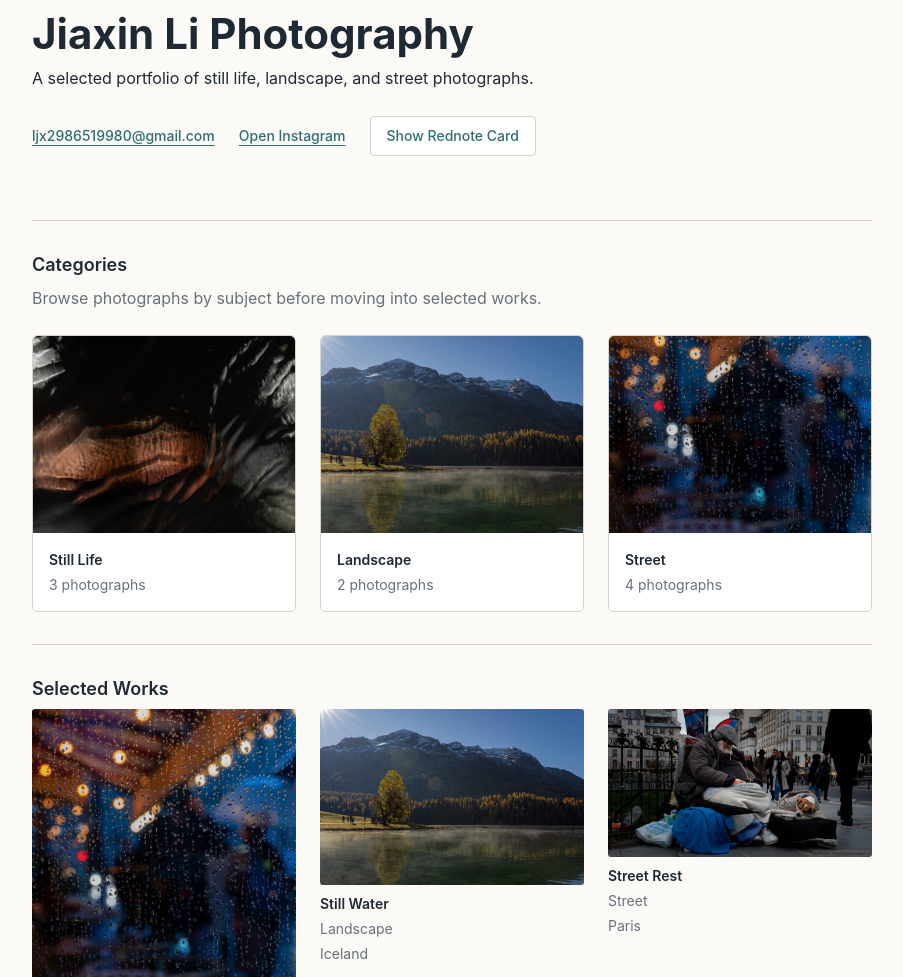
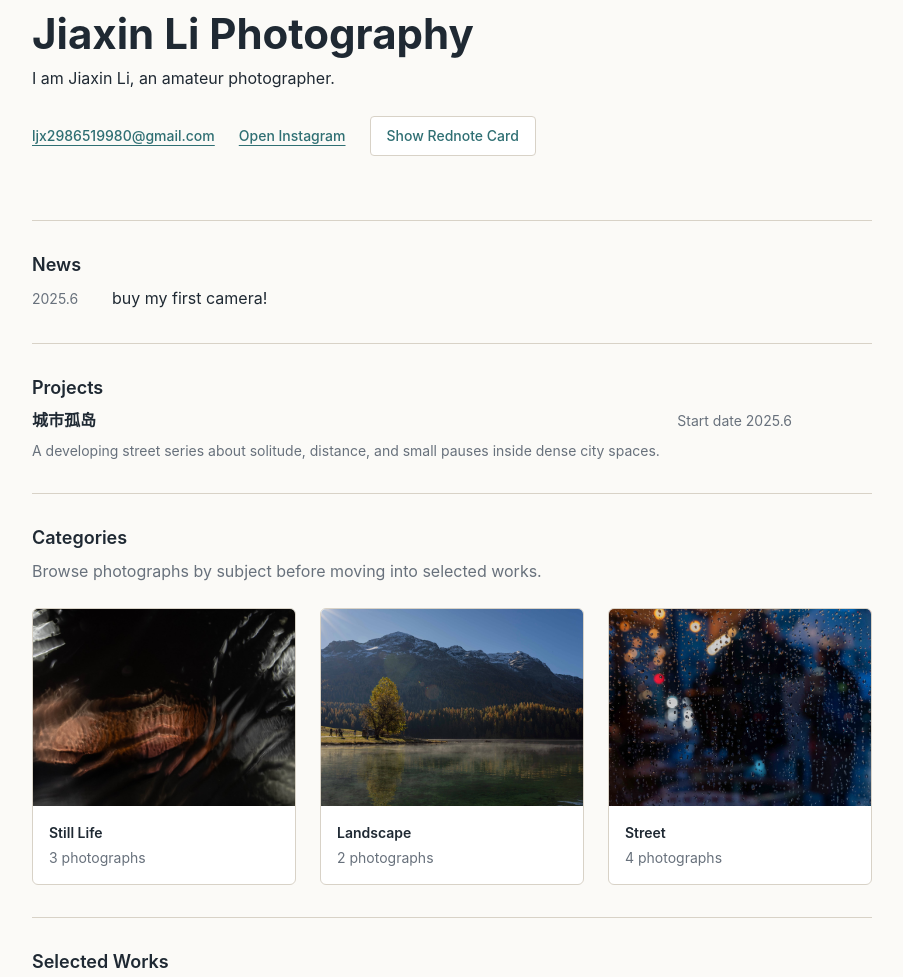
Before and after one commit to egoista0326/egoista0326.github.io, an Astro site: page /photography in a window 1280 px wide. Shown: the part 142-1119 px from the top of the page, without its empty margins (188-1091 px from the left). Built offline with nearby package versions, Linux system fonts and the light colour scheme; Astro itself is replaced by a stand-in of ours.

Commit message:
fix: refine photography masonry and projects

```diff
--- a/src/data/photography.ts
+++ b/src/data/photography.ts
@@ -2,7 +2,7 @@ import { photographyCategories } from './photographyVocab';
 
 export const photographyProfile = {
   title: 'Jiaxin Li Photography',
-  intro: 'A selected portfolio of still life, landscape, and street photographs.',
+  intro: 'I am Jiaxin Li, an amateur photographer.',
   email: 'ljx2986519980@gmail.com',
   instagram: {
     label: 'Open Instagram',
@@ -20,3 +20,24 @@ export const photographyProfile = {
   workTypeLabel: 'Work Types',
   workTypes: photographyCategories
 };
+
+export const photographyNews = [
+  {
+    date: '2025.6',
+    text: 'buy my first camera!'
+  }
+] as const;
+
+export const photographyProjects = [
+  {
+    slug: 'urban-isolation',
+    title: '城市孤岛',
+    startDate: '2025.6',
+    summary: 'A developing street series about solitude, distance, and small pauses inside dense city spaces.',
+    description:
+      '城市孤岛 is an ongoing street photography project looking at quiet separation in public life: people resting, waiting, passing, or looking through rainy windows while the city continues around them.',
+    photoSlugs: ['zurich-rain-window', 'paris-street-rest', 'paris-newsstand', 'rainy-night-storefront']
+  }
+] as const;
+
+export type PhotographyProject = (typeof photographyProjects)[number];
--- a/src/lib/photography.ts
+++ b/src/lib/photography.ts
@@ -93,6 +93,14 @@ const getPhotoTagValue = (photo: PhotoEntry, group: TagGroupSlug) => photo.data[
 export const getPhotosByTag = (photos: PhotoEntry[], group: TagGroupSlug, slug: string) =>
   sortPhotosForDisplay(photos.filter((photo) => getPhotoTagValue(photo, group) === slug));
 
+export const getPhotosBySlugs = (photos: PhotoEntry[], photoSlugs: readonly string[]) => {
+  const photosBySlug = new Map(photos.map((photo) => [getPhotoSlug(photo), photo]));
+
+  return photoSlugs
+    .map((slug) => photosBySlug.get(slug))
+    .filter((photo): photo is PhotoEntry => Boolean(photo));
+};
+
 const tagGroupDefinitions = [
   {
     slug: 'location',
--- a/src/pages/photography/index.astro
+++ b/src/pages/photography/index.astro
@@ -1,7 +1,11 @@
 ---
 import { getCollection } from 'astro:content';
 import SiteLayout from '../../layouts/SiteLayout.astro';
-import { photographyProfile } from '../../data/photography';
+import {
+  photographyNews,
+  photographyProfile,
+  photographyProjects
+} from '../../data/photography';
 import { photographyCategoryCovers } from '../../data/photographyCategoryCovers';
 import { photographyCategories } from '../../data/photographyVocab';
 import CategoryEntry from '../../components/photography/CategoryEntry.astro';
@@ -38,6 +42,37 @@ const categoryEntries = photographyCategories.map((category) => {
       <button class="rednote-trigger" type="button" data-rednote-open aria-label="Show Rednote Card">
         {profile.rednote.label}
       </button>
+    </div>
+  </section>
+
+  <section class="photography-section" aria-labelledby="photography-news-title">
+    <h2 id="photography-news-title">News</h2>
+    <ul class="photography-news-list">
+      {
+        photographyNews.map((item) => (
+          <li>
+            <span class="news-year">{item.date}</span>
+            <span>{item.text}</span>
+          </li>
+        ))
+      }
+    </ul>
+  </section>
+
+  <section class="photography-section" aria-labelledby="photography-projects-title">
+    <h2 id="photography-projects-title">Projects</h2>
+    <div class="photography-project-list">
+      {
+        photographyProjects.map((project) => (
+          <a class="photography-project-entry" href={`/photography/projects/${project.slug}/`}>
+            <span class="photography-project-heading">
+              <span>{project.title}</span>
+              <span>Start date {project.startDate}</span>
+            </span>
+            <span class="photography-project-summary">{project.summary}</span>
+          </a>
+        ))
+      }
     </div>
   </section>
 
--- a/src/styles/global.css
+++ b/src/styles/global.css
@@ -295,6 +295,67 @@ main {
   color: var(--color-muted);
 }
 
+.photography-news-list {
+  display: grid;
+  gap: var(--space-md);
+  max-width: 720px;
+  margin: 0;
+  padding: 0;
+  list-style: none;
+}
+
+.photography-news-list li {
+  display: grid;
+  grid-template-columns: minmax(64px, max-content) minmax(0, 1fr);
+  gap: var(--space-md);
+  align-items: baseline;
+}
+
+.photography-news-list li span:last-child {
+  min-width: 0;
+  overflow-wrap: anywhere;
+}
+
+.photography-project-list {
+  display: grid;
+  gap: var(--space-md);
+  max-width: 760px;
+}
+
+.photography-project-entry {
+  display: grid;
+  gap: var(--space-sm);
+  border-top: 1px solid var(--color-border);
+  padding-top: var(--space-md);
+  color: var(--color-text);
+  text-decoration: none;
+}
+
+.photography-project-entry:first-child {
+  border-top: 0;
+  padding-top: 0;
+}
+
+.photography-project-heading {
+  display: grid;
+  gap: var(--space-xs) var(--space-lg);
+  align-items: baseline;
+}
+
+.photography-project-heading span:first-child {
+  color: var(--color-text);
+  font-size: 16px;
+  font-weight: 600;
+  line-height: 1.45;
+}
+
+.photography-project-heading span:last-child,
+.photography-project-summary {
+  color: var(--color-muted);
+  font-size: 14px;
+  line-height: 1.5;
+}
+
 .gallery-heading {
   margin-top: 0;
   padding-top: 0;
@@ -366,17 +427,21 @@ main {
 }
 
 .photo-grid {
-  display: grid;
-  grid-template-columns: repeat(1, minmax(0, 1fr));
-  align-items: start;
-  gap: var(--space-lg);
+  display: block;
+  column-count: 1;
+  column-gap: var(--space-lg);
   margin: 0;
   padding: 0;
   list-style: none;
 }
 
 .photo-grid-item {
+  display: inline-block;
+  width: 100%;
   min-width: 0;
+  margin: 0 0 var(--space-xl);
+  break-inside: avoid;
+  page-break-inside: avoid;
 }
 
 .photo-grid-link {
@@ -467,12 +532,8 @@ main {
 }
 
 .photo-detail.is-portrait {
-  grid-template-columns: minmax(220px, 280px) minmax(0, 1fr);
+  grid-template-columns: minmax(0, 1fr) minmax(220px, 280px);
   align-items: start;
-}
-
-.photo-detail.is-portrait .photo-detail-meta {
-  order: -1;
 }
 
 .photo-detail.is-landscape,
@@ -560,6 +621,32 @@ main {
   grid-column: 2;
   justify-self: end;
   text-align: right;
+}
+
+.project-detail-meta {
+  display: grid;
+  gap: var(--space-sm);
+  margin: 0 0 var(--space-md);
+}
+
+.project-detail-meta div {
+  display: grid;
+  grid-template-columns: minmax(80px, max-content) minmax(0, 1fr);
+  gap: var(--space-md);
+}
+
+.project-detail-meta dt {
+  color: var(--color-text);
+  font-size: 13px;
+  font-weight: 500;
+  line-height: 1.4;
+}
+
+.project-detail-meta dd {
+  margin: 0;
+  color: var(--color-muted);
+  font-size: 14px;
+  line-height: 1.5;
 }
 
 .rednote-dialog {
@@ -697,9 +784,18 @@ p {
     max-width: none;
   }
 
-  .category-entry-list,
+  .photography-project-heading {
+    display: flex;
+    flex-wrap: wrap;
+    justify-content: space-between;
+  }
+
+  .category-entry-list {
+    grid-template-columns: repeat(2, minmax(0, 1fr));
+  }
+
   .photo-grid {
-    grid-template-columns: repeat(2, minmax(0, 1fr));
+    column-count: 2;
   }
 }
 
@@ -740,8 +836,11 @@ p {
     font-size: 42px;
   }
 
-  .category-entry-list,
-  .photo-grid {
+  .category-entry-list {
     grid-template-columns: repeat(3, minmax(0, 1fr));
   }
+
+  .photo-grid {
+    column-count: 3;
+  }
 }
```
Also changed, not shown: docs/photography-metadata.md (+18 -0 lines), src/pages/photography/projects/[project].astro (added, +48 -0 lines).
